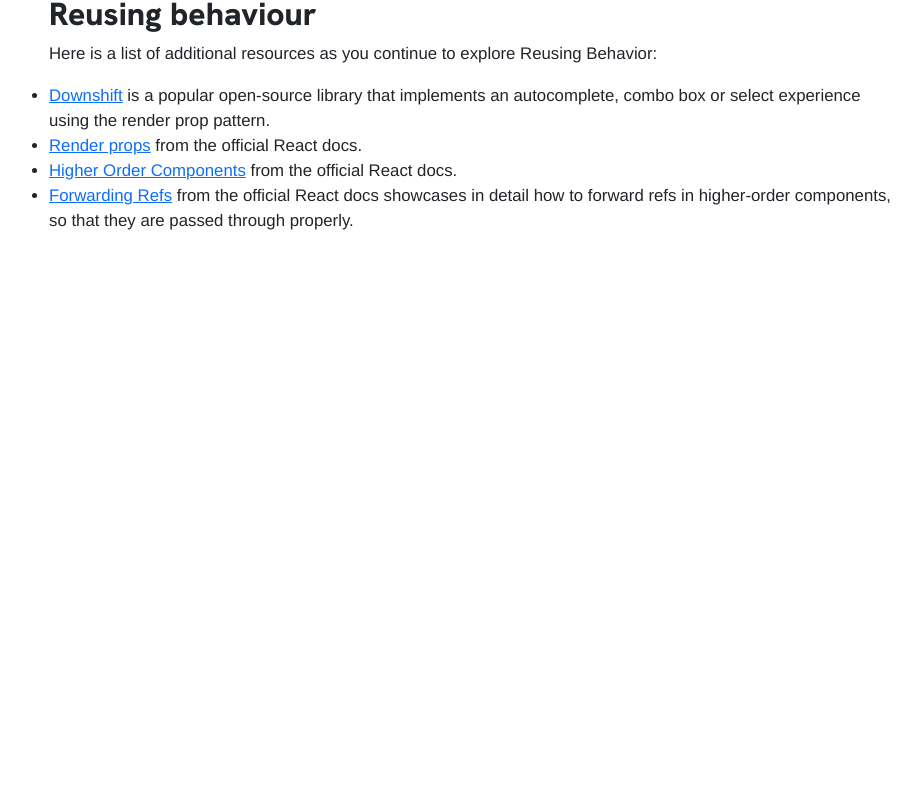
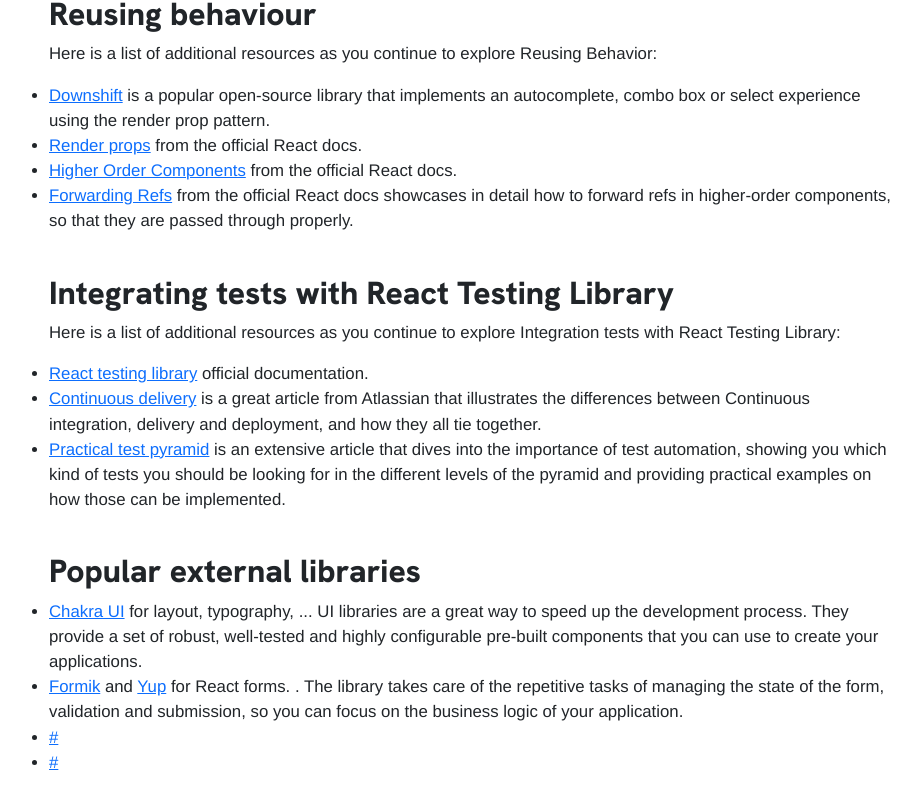
Before and after one commit to ericnjanga/React-Cookbook, a React (Create React App) app: page /additional-resources in a window 1280 px wide. Shown: the part 1932-2741 px from the top of the page, without its empty margins (327-1248 px from the left). Before the commit the page ends 2238 px from the top, so only its background shows below. Built offline with nearby package versions, Linux system fonts and the light colour scheme.

Commit message:
Additional resources

```diff
--- a/src/PageAdditionalResources.js
+++ b/src/PageAdditionalResources.js
@@ -126,6 +126,44 @@
                     </li>
                 </ul>
             </div>
+
+            <div style={spacinfStyle}></div>
+
+            <div className="row">
+                <h2>Integrating tests with React Testing Library</h2>
+                <p>Here is a list of additional resources as you continue to explore Integration tests with React Testing Library:</p>
+                <ul>
+                    <li>
+                        <a href="https://testing-library.com/docs/react-testing-library/intro/" target="_blank" rel="noreferrer">React testing library</a> official documentation.
+                    </li>
+                    <li>
+                        <a href="https://www.atlassian.com/continuous-delivery/principles/continuous-integration-vs-delivery-vs-deployment" target="_blank" rel="noreferrer">Continuous delivery</a> is a great article from Atlassian that illustrates the differences between Continuous integration, delivery and deployment, and how they all tie together.
+                    </li>
+                    <li>
+                        <a href="https://martinfowler.com/articles/practical-test-pyramid.html" target="_blank" rel="noreferrer">Practical test pyramid</a> is an extensive article that dives into the importance of test automation, showing you which kind of tests you should be looking for in the different levels of the pyramid and providing practical examples on how those can be implemented.
+                    </li>
+                </ul>
+            </div>
+
+            <div style={spacinfStyle}></div>
+
+            <div className="row">
+                <h2>Popular external libraries</h2>
+                <ul>
+                    <li>
+                        <a href="https://v2.chakra-ui.com/" target="_blank" rel="noreferrer">Chakra UI</a> for layout, typography, ... UI libraries are a great way to speed up the development process. They provide a set of robust, well-tested and highly configurable pre-built components that you can use to create your applications.
+                    </li>
+                    <li>
+                        <a href="https://formik.org/" target="_blank" rel="noreferrer">Formik</a> and <a href="https://github.com/jquense/yup" target="_blank" rel="noreferrer">Yup</a> for React forms. . The library takes care of the repetitive tasks of managing the state of the form, validation and submission, so you can focus on the business logic of your application.
+                    </li>
+                    <li>
+                        <a href="#" target="_blank" rel="noreferrer">#</a>
+                    </li>
+                    <li>
+                        <a href="#" target="_blank" rel="noreferrer">#</a>
+                    </li>
+                </ul>
+            </div>
         </>
     );
 };
```
